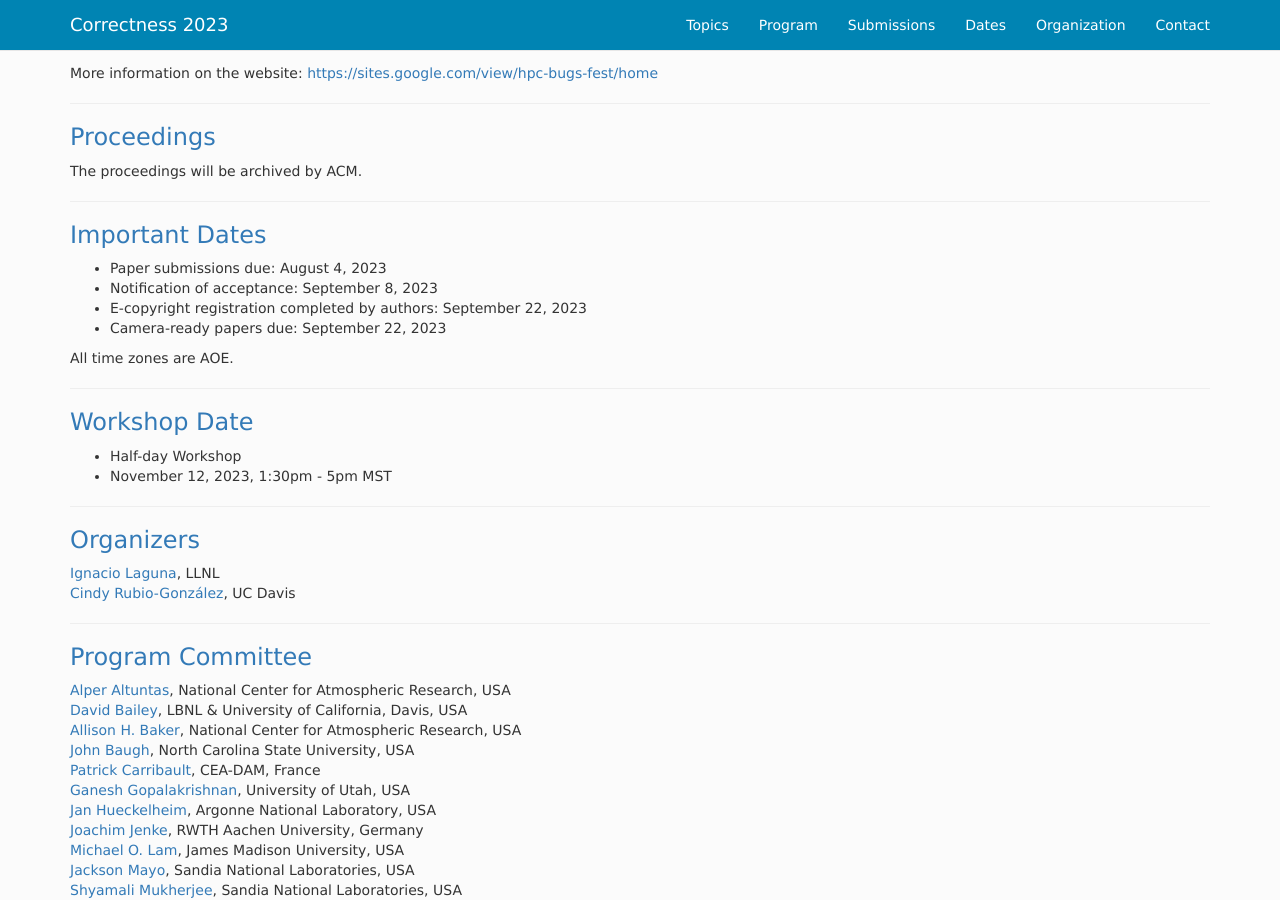
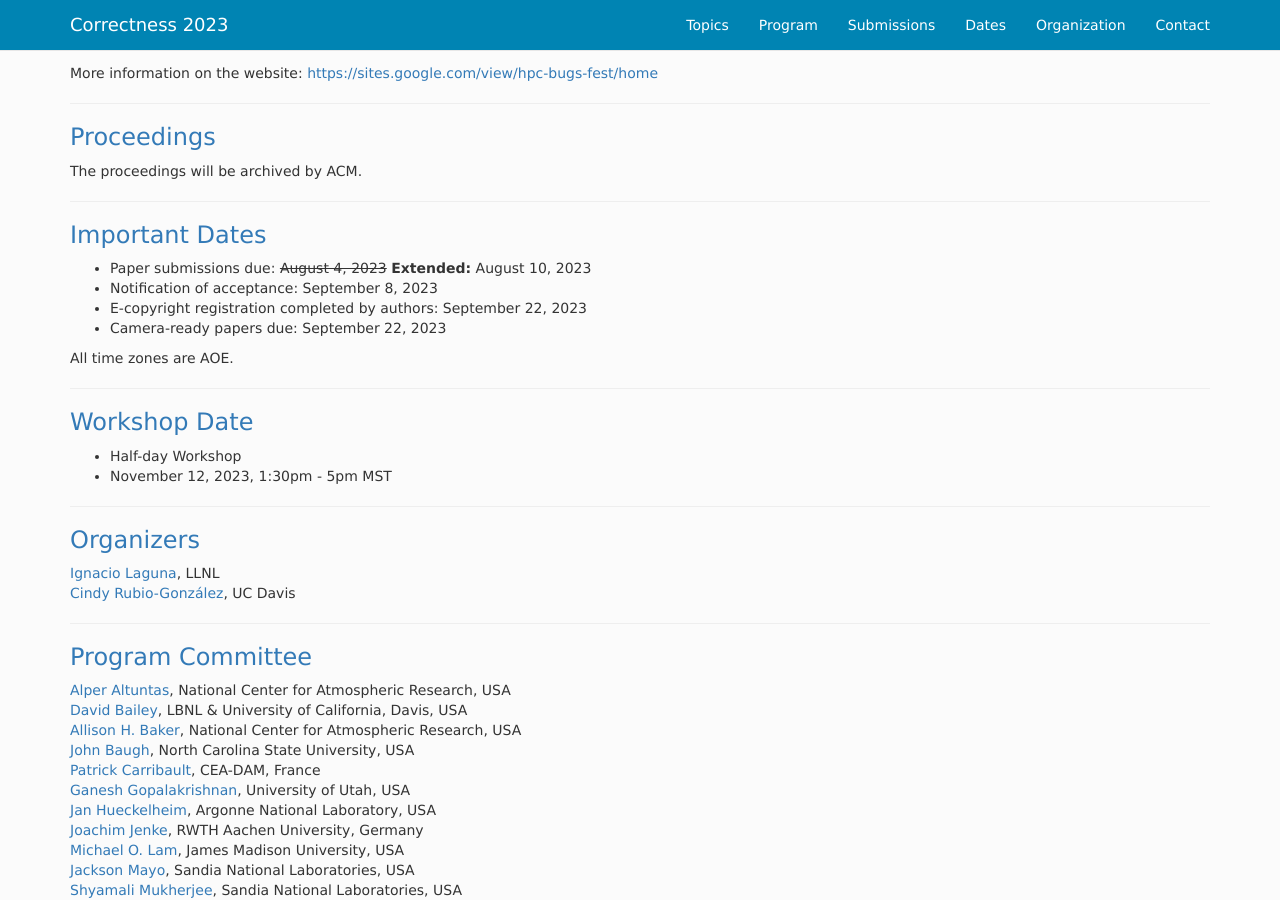
Before and after one commit to correctness-workshop/2023, a Jekyll site: the page built from index.md, in a window 1280 px wide and 900 px high, scrolled down 1919 px. Built offline with Jekyll 4.4.1, drawn with Linux system fonts in a browser that asks for light colours; nearby versions of some CDN libraries; the list of posts is cut into pages by our own code.

Commit message:
Update index.md

```diff
--- a/index.md
+++ b/index.md
@@ -100,7 +100,7 @@ The proceedings will be archived by ACM.
 * E-copyright registration completed by authors: September 23, 2022
 * Camera-ready papers due: September 30, 2022
 -->
-* Paper submissions due: August 4, 2023
+* Paper submissions due: ~~August 4, 2023~~ **Extended:** August 10, 2023
 * Notification of acceptance: September 8, 2023
 * E-copyright registration completed by authors: September 22, 2023
 * Camera-ready papers due: September 22, 2023
```
